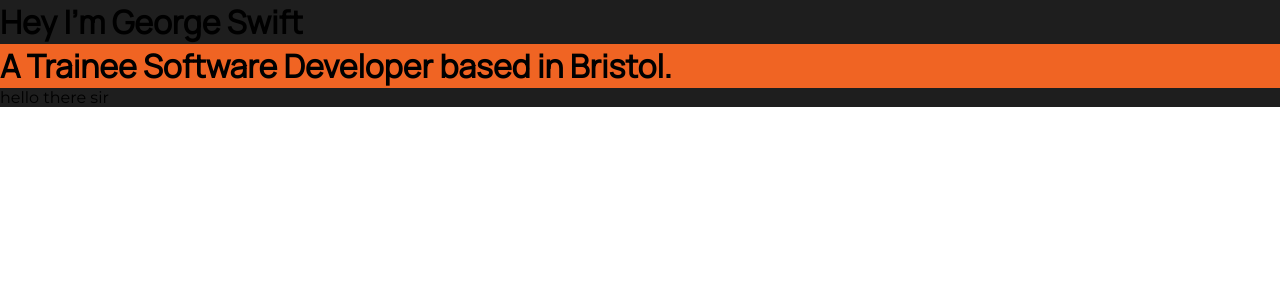
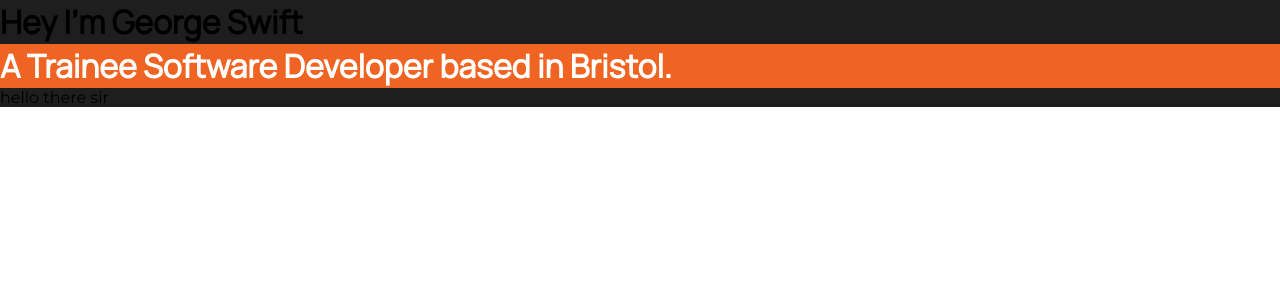
Before and after one commit to GeorgeSwift16/portfolio-project-react, a React (Create React App) app: page / in a window 1280 px wide. Shown: the top 300 px of the page. Built offline with nearby package versions, Linux system fonts and the light colour scheme.

Commit message:
changed theme styling nomenclature

```diff
--- a/src/components/NavMenu/NavMenu.jsx
+++ b/src/components/NavMenu/NavMenu.jsx
@@ -4,6 +4,7 @@ import { navigationLinksList } from "../../data/siteInputData.json";
 const NavMenu = () => {
   const menuLinks = navigationLinksList.map((element) => (
     <a
+      key={Symbol({ element })}
       href={`#${element}`}
       className={`navigation-menu__link navigation-menu__link--${element}`}
     >
--- a/src/containers/Header/Header.scss
+++ b/src/containers/Header/Header.scss
@@ -3,5 +3,5 @@
 
 .header__heading {
   background-color: var(--theme-tertiary-color);
-  color: var(--secondary-theme-color);
+  color: var(--theme-secondary-color);
 }
```
